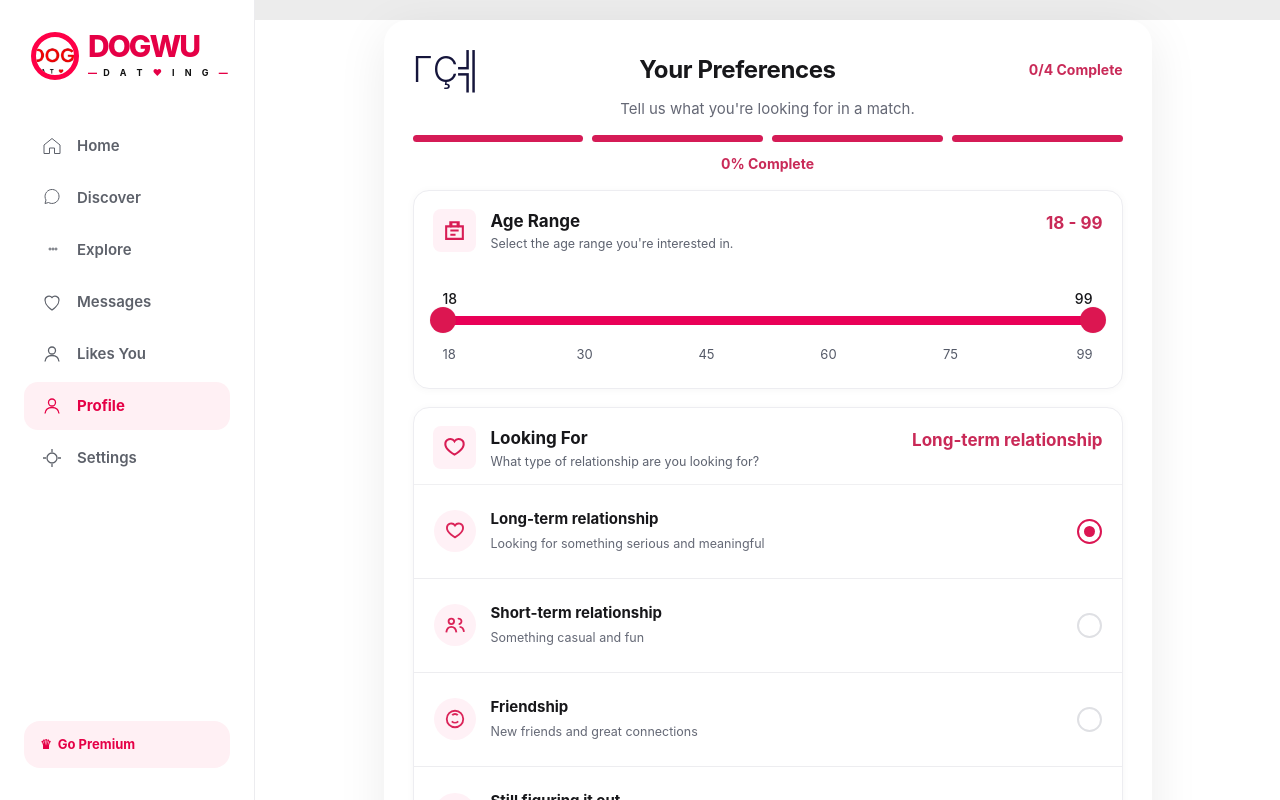
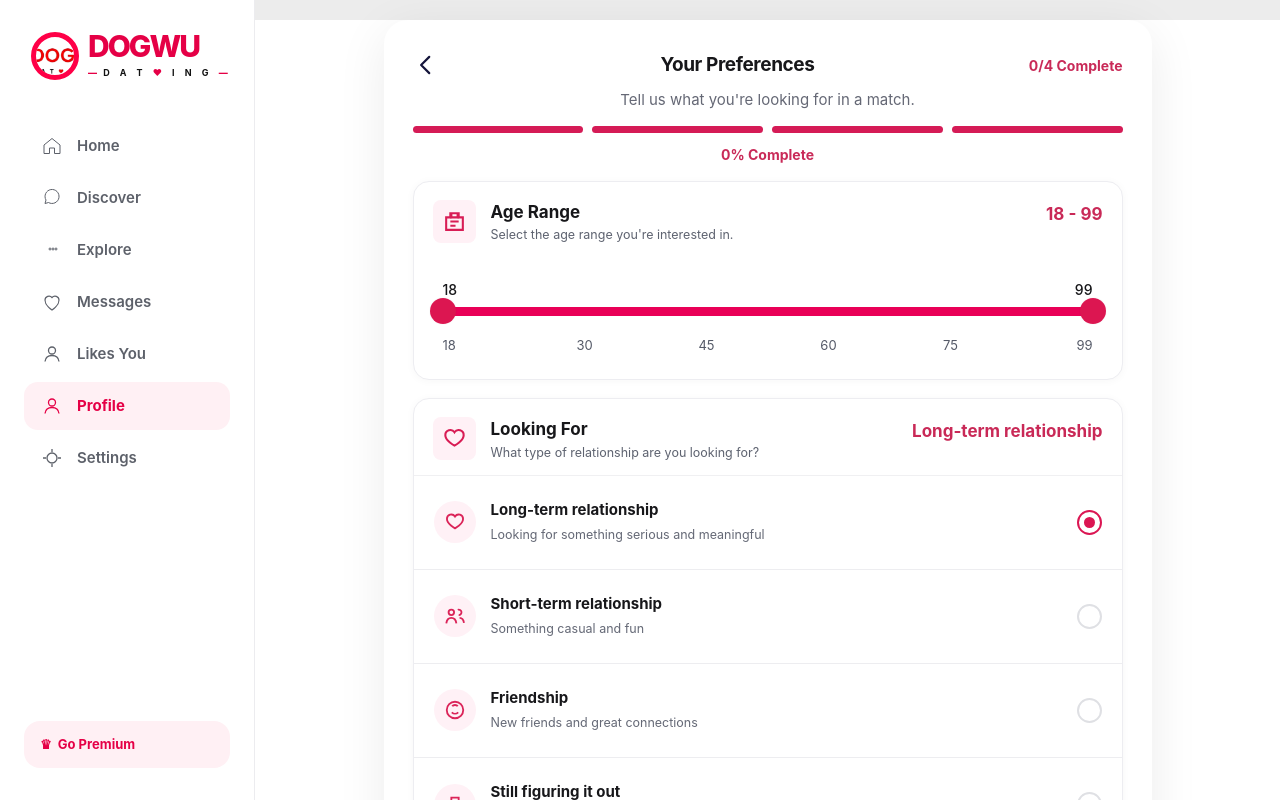
Before and after one commit to goalkicky/odogwu-dating-web, a Next.js app in the folder web/: page /edit-profile/preferences in a window 1280 px wide. Built offline with nearby package versions, Linux system fonts and the light colour scheme; no server answers.

Commit message:
preferences: back chevron heading, smaller title, no tab bar

```diff
--- a/web/src/app/edit-profile/preferences/page.tsx
+++ b/web/src/app/edit-profile/preferences/page.tsx
@@ -124,14 +124,18 @@ export default function PreferencesPage() {
   };
 
   return (
-    <AppShell header={<></>}>
+    <AppShell header={<></>} hideBottomNav>
       <style jsx global>{PREFERENCE_TEMPLATE_CSS}</style>
 
       <main className="pf">
         <div className="app-shell">
           <header>
             <div className="title-row">
-              <button className="back" aria-label="Go back" onClick={() => router.back()}>ΓÇ╣</button>
+              <button className="back" aria-label="Go back" onClick={() => router.back()}>
+                <svg viewBox="0 0 24 24" fill="none" stroke="currentColor" strokeWidth="2" strokeLinecap="round" strokeLinejoin="round">
+                  <path d="M15 4.5 7.5 12 15 19.5" />
+                </svg>
+              </button>
               <div className="heading"><h1>Your Preferences</h1></div>
               <div className="complete">{filled}/4 Complete</div>
             </div>
--- a/web/src/lib/preferenceTemplateStyles.ts
+++ b/web/src/lib/preferenceTemplateStyles.ts
@@ -6,7 +6,8 @@ export const PREFERENCE_TEMPLATE_CSS = `
 .pf .app-shell{width:100%;max-width:768px;min-height:100vh;margin:0 auto;padding:18px 29px 18px;background:#fff}
 .pf .title-row{display:grid;grid-template-columns:45px 1fr 105px;align-items:center;margin-top:8px}
 .pf .back{border:0;background:transparent;padding:6px 0;text-align:left;color:#15153b;font-size:35px;line-height:1;font-weight:300;cursor:pointer}
-.pf .heading{text-align:center}.pf .heading h1{margin:0;font-size:24px;line-height:1.15;font-weight:700;letter-spacing:-.4px}
+ .pf .back svg{width:26px;height:26px;display:block}
+ .pf .heading{text-align:center}.pf .heading h1{margin:0;font-size:19px;line-height:1.15;font-weight:700;letter-spacing:-.4px}
 .pf .complete{text-align:right;color:#c92a58;font-size:14px;font-weight:700}
 .pf .subtitle{text-align:center;color:#656875;font-size:15px;margin:5px 0 14px}
 .pf .progress{display:grid;grid-template-columns:repeat(4,1fr);gap:9px;height:7px}
@@ -62,8 +63,8 @@ export const PREFERENCE_TEMPLATE_CSS = `
 @media(max-width:600px){
  .pf .app-shell{padding:13px 15px 15px}
  .pf .title-row{grid-template-columns:35px 1fr 86px;margin-top:5px}
- .pf .back{font-size:30px}
- .pf .heading h1{font-size:20px}
+ .pf .back{font-size:30px}.pf .back svg{width:22px;height:22px}
+ .pf .heading h1{font-size:16px}
  .pf .complete{font-size:11px}
  .pf .subtitle{font-size:12px;margin:5px 0 12px}
  .pf .progress{gap:7px;height:5px}.pf .progress span{height:5px}
```
